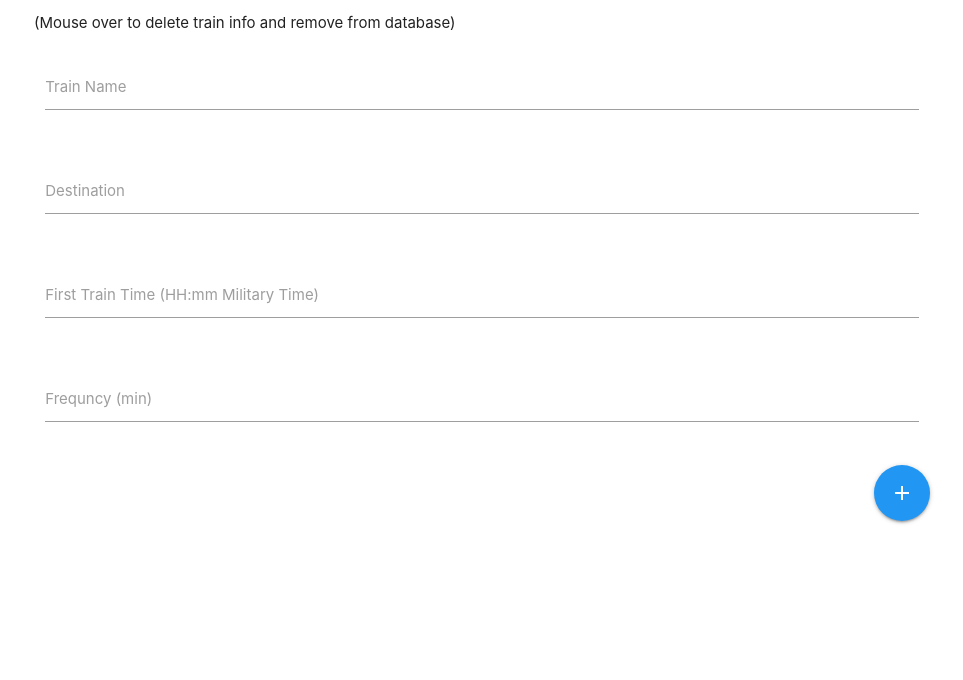
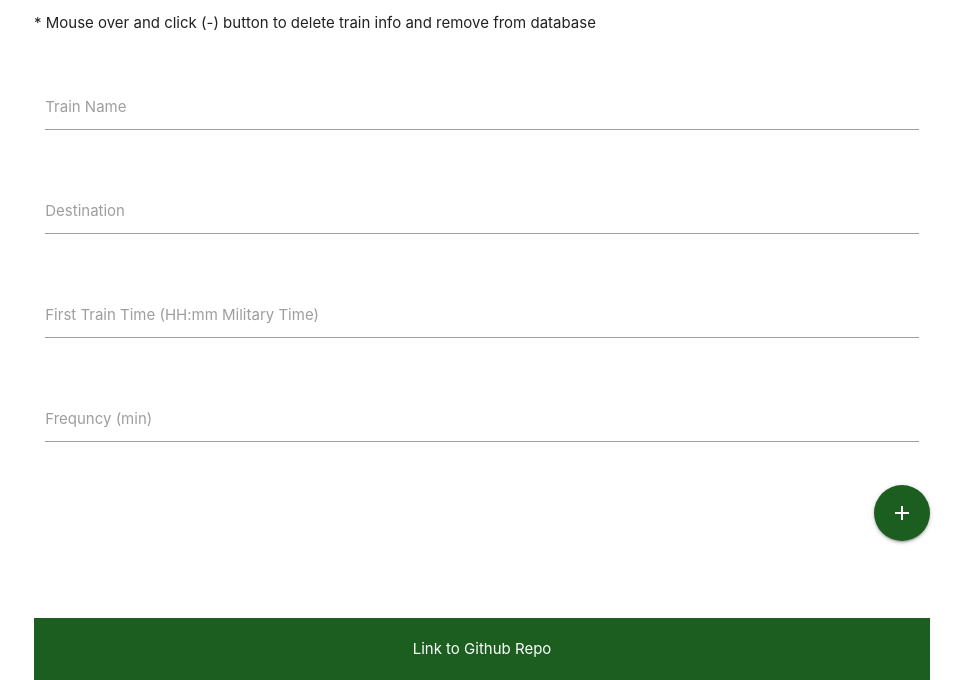
Before and after one commit to tmullen1991-zz/TrainActivity, a plain HTML site: page index.html in a window 1280 px wide. Shown: the part 120-800 px from the top of the page, without its empty margins (158-1121 px from the left). Drawn offline with nearby package versions, Linux system fonts and the light colour scheme; no server answers.

Commit message:
finished train info webpage

```diff
--- a/assets/css/style.css
+++ b/assets/css/style.css
@@ -0,0 +1,13 @@
+.repo-link{
+    color:white;
+    text-align: cetner;
+}
+.container{
+    min-height: 100%;
+    margin-bottom: 0px;
+}
+footer{
+    position: absolute;
+    bottom: 0;
+    width: 70%;
+}
--- a/assets/javascript/app.js
+++ b/assets/javascript/app.js
@@ -92,7 +92,7 @@ $(document).ready(function () {
 
     // a mouse over function add a remove train and its info from the page and firebase
     $(document).on("mouseenter", ".train-info", function () {
-        $(this).append("<a class='remove btn-floating btn-small waves-effect waves-light blue right'><i  class=' material-icons'>remove_circle_outline</i></a>")
+        $(this).append("<a class='remove btn-floating btn-small waves-effect waves-light green darken-4 right'><i  class=' material-icons'>remove_circle_outline</i></a>")
         var current = this
         var currentDb = database.ref($(this).attr("key"))
         $(".remove").on("click", function () {
--- a/index.html
+++ b/index.html
@@ -20,10 +20,9 @@
 <body>
     <div class="container">
         <nav>
-            <div class="nav-wrapper blue">
+            <div class="nav-wrapper green darken-4">
                 <a class="brand-logo center">Train Information</a>
-                <ul id="nav-mobile" class="right hide-on-med-and-down">
-                </ul>
+
             </div>
         </nav>
         <table class="striped">
@@ -40,9 +39,9 @@
             <tbody id="data-goes-here">
             </tbody>
         </table>
-
-                <p>(Mouse over to delete train info and remove from database)</p>
-
+        <div class="row">
+            <p>* Mouse over and click (-) button to delete train info and remove from database</p>
+        </div>
         <div class="row">
             <div class="input-field col s12">
                 <input id="train-name" type="text" class="validate">
@@ -67,10 +66,18 @@
                 <label class="active" for="train-name">Frequncy (min)</label>
             </div>
         </div>
-        <a id="submit" class="btn-floating btn-large waves-effect waves-light blue right"><i class="material-icons">add</i></a>
+        <div class="row">
+            <a id="submit" class="btn-floating btn-large waves-effect waves-light  green darken-4 right"><i class="material-icons">add</i></a>
+        </div>
+        <footer class="page-footer green darken-4 center">
+            <div class="row">
+                <a class="repo-link" href="https://github.com/tmullen1991/TrainActivity">Link to Github Repo</a>
+            </div>
+        </footer>
     </div>
+
     <script src="assets/javascript/app.js"></script>
-    </div>
+
 </body>
 
 </html>
```
